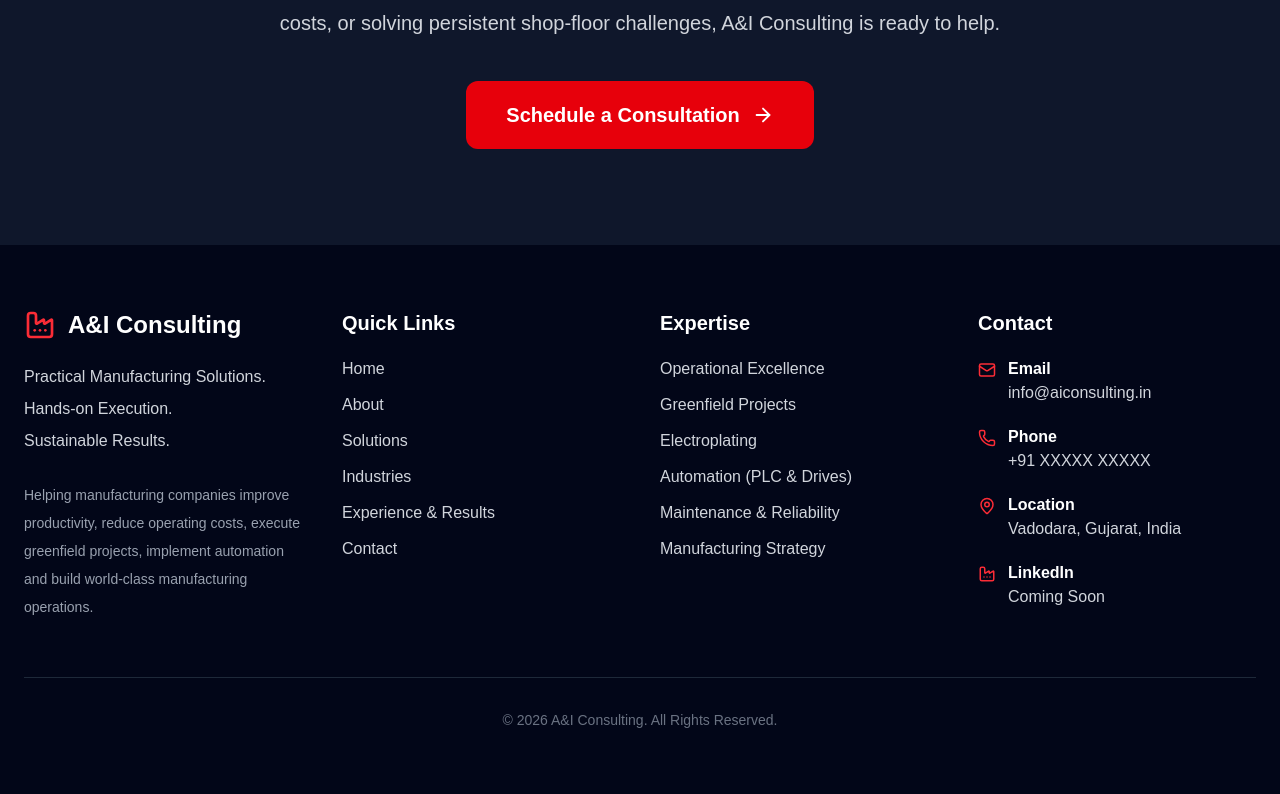
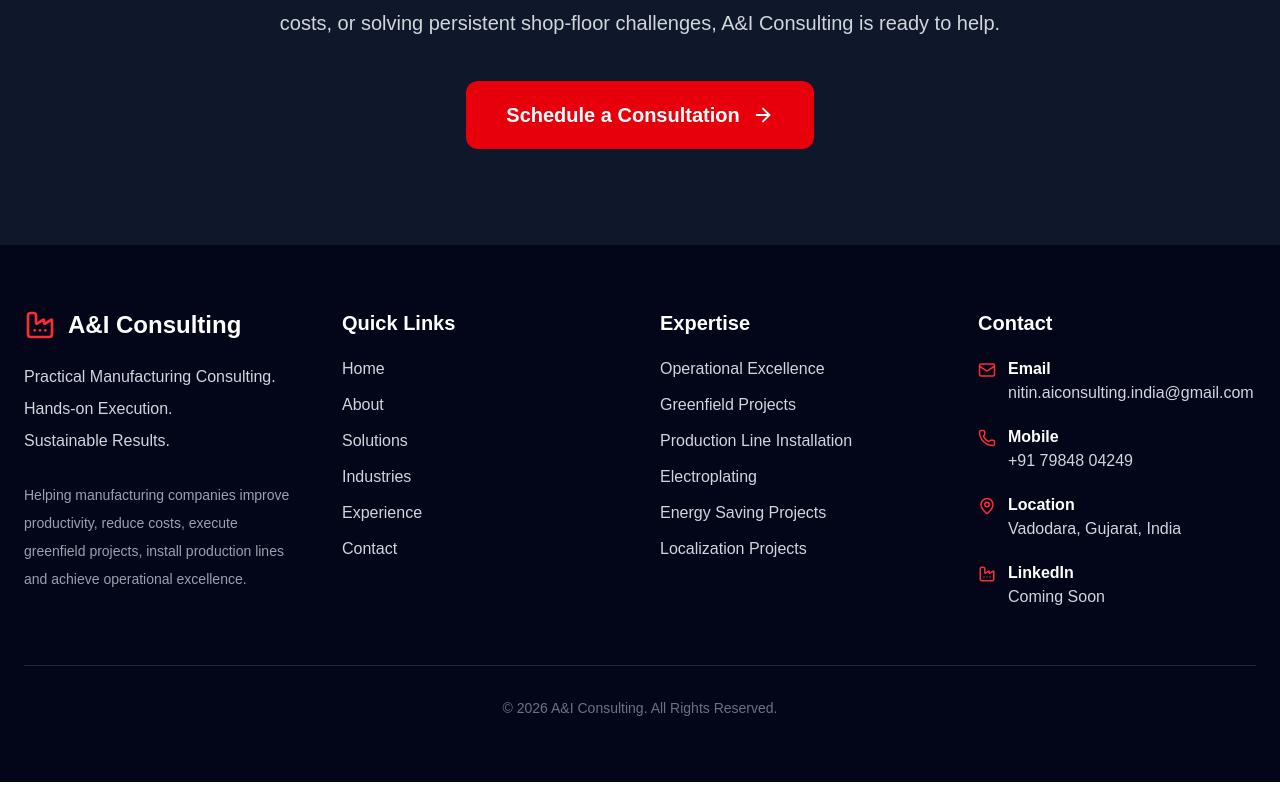
Before and after one commit to nitinaiconsultingindia-code/aiconsulting, a Next.js app: page / in a window 1280 px wide. Shown: the part 6700-7494 px from the top of the page. Built offline with nearby package versions, Linux system fonts and the light colour scheme.

Commit message:
Update footer and contact page

```diff
--- a/app/components/Footer.tsx
+++ b/app/components/Footer.tsx
@@ -23,10 +23,11 @@ export default function Footer() {
               <h2 className="text-2xl font-bold text-white">
                 A&I Consulting
               </h2>
+
             </div>
 
             <p className="leading-8">
-              Practical Manufacturing Solutions.
+              Practical Manufacturing Consulting.
               <br />
               Hands-on Execution.
               <br />
@@ -35,8 +36,9 @@ export default function Footer() {
 
             <p className="mt-6 text-sm text-gray-400 leading-7">
               Helping manufacturing companies improve productivity,
-              reduce operating costs, execute greenfield projects,
-              implement automation and build world-class manufacturing operations.
+              reduce costs, execute greenfield projects,
+              install production lines and achieve
+              operational excellence.
             </p>
 
           </div>
@@ -54,7 +56,7 @@ export default function Footer() {
               <li><Link href="/about">About</Link></li>
               <li><Link href="/services">Solutions</Link></li>
               <li><Link href="/industries">Industries</Link></li>
-              <li><Link href="/projects">Experience & Results</Link></li>
+              <li><Link href="/projects">Experience</Link></li>
               <li><Link href="/contact">Contact</Link></li>
             </ul>
 
@@ -71,10 +73,10 @@ export default function Footer() {
             <ul className="space-y-3">
               <li>Operational Excellence</li>
               <li>Greenfield Projects</li>
+              <li>Production Line Installation</li>
               <li>Electroplating</li>
-              <li>Automation (PLC & Drives)</li>
-              <li>Maintenance & Reliability</li>
-              <li>Manufacturing Strategy</li>
+              <li>Energy Saving Projects</li>
+              <li>Localization Projects</li>
             </ul>
 
           </div>
@@ -89,45 +91,90 @@ export default function Footer() {
 
             <div className="space-y-5">
 
+              {/* Email */}
+
               <div className="flex items-start gap-3">
+
                 <Mail className="text-red-500 mt-1" size={18} />
 
                 <div>
-                  <p className="font-semibold text-white">Email</p>
-                  <p>info@aiconsulting.in</p>
+
+                  <p className="font-semibold text-white">
+                    Email
+                  </p>
+
+                  <a
+                    href="mailto:nitin.aiconsulting.india@gmail.com"
+                    className="hover:text-red-500 transition"
+                  >
+                    nitin.aiconsulting.india@gmail.com
+                  </a>
+
                 </div>
+
               </div>
 
+              {/* Mobile */}
+
               <div className="flex items-start gap-3">
+
                 <Phone className="text-red-500 mt-1" size={18} />
 
                 <div>
-                  <p className="font-semibold text-white">Phone</p>
-                  <p>+91 XXXXX XXXXX</p>
+
+                  <p className="font-semibold text-white">
+                    Mobile
+                  </p>
+
+                  <a
+                    href="tel:+917984804249"
+                    className="hover:text-red-500 transition"
+                  >
+                    +91 79848 04249
+                  </a>
+
                 </div>
+
               </div>
 
+              {/* Location */}
+
               <div className="flex items-start gap-3">
+
                 <MapPin className="text-red-500 mt-1" size={18} />
 
                 <div>
-                  <p className="font-semibold text-white">Location</p>
-                  <p>Vadodara, Gujarat, India</p>
+
+                  <p className="font-semibold text-white">
+                    Location
+                  </p>
+
+                  <p>
+                    Vadodara, Gujarat, India
+                  </p>
+
                 </div>
+
               </div>
 
+              {/* LinkedIn */}
+
               <div className="flex items-start gap-3">
+
                 <Factory className="text-red-500 mt-1" size={18} />
 
                 <div>
-                  <p className="font-semibold text-white">LinkedIn</p>
-                  <a
-                    href="#"
-                    className="hover:text-red-500 transition"
-                  >
+
+                  <p className="font-semibold text-white">
+                    LinkedIn
+                  </p>
+
+                  <p>
                     Coming Soon
-                  </a>
+                  </p>
+
                 </div>
+
               </div>
 
             </div>
@@ -141,6 +188,7 @@ export default function Footer() {
         </div>
 
       </div>
+
     </footer>
   );
 }
```
